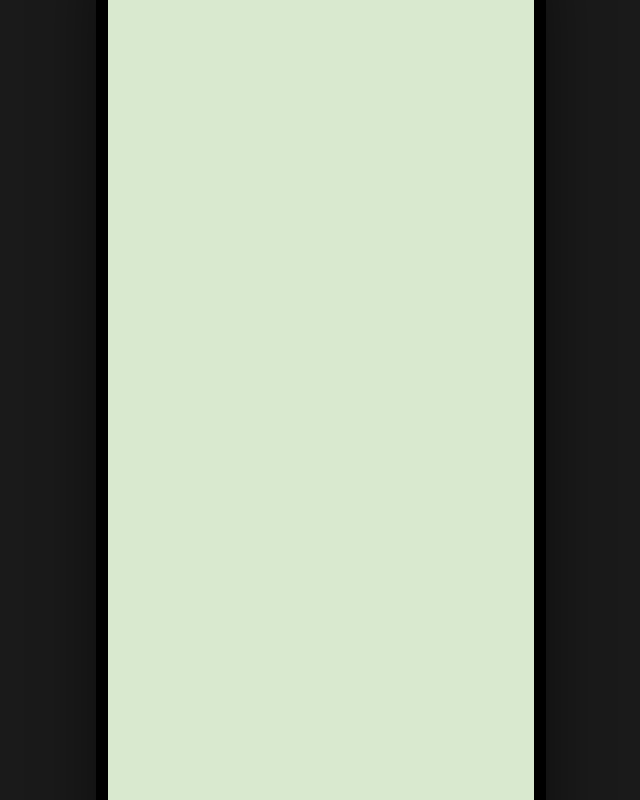
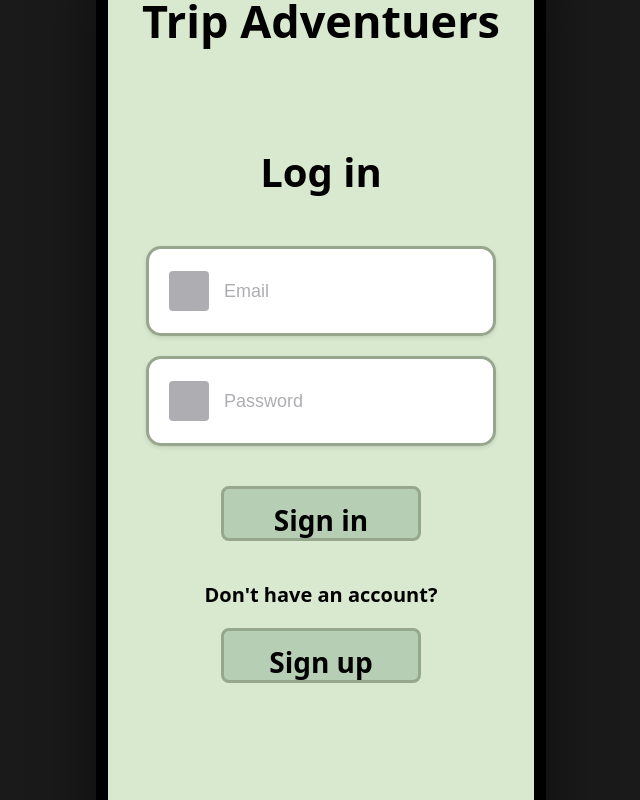
Before and after one commit to haywirebanana/cpsc481-tripadventurers, a React (Vite) app in the folder trip-adventurers/: page /login in a window 1280 px wide. Before the commit this address had no page. Shown: the whole page, without its empty margins (319-959 px from the left). Built offline with nearby package versions, Linux system fonts and the light colour scheme.

Commit message:
simple implementation of login/signup

```diff
--- a/trip-adventurers/src/App.jsx
+++ b/trip-adventurers/src/App.jsx
@@ -4,7 +4,7 @@ import PhoneFrame from "./layouts/PhoneFrame";
 
 // Pages
 import Login from "./pages/Login";
-import SignIn from "./pages/SignIn";
+import SignUp from "./pages/SignUp";
 import TripList from "./pages/TripList";
 import TripSetup from "./pages/TripSetup";
 import Explore from "./pages/Explore";
@@ -28,14 +28,15 @@ export default function App() {
 
           {/* AUTH PAGES */}
           <Route element={<AuthLayout />}>
-            <Route path="/" element={<Login />} />
-            <Route path="/signin" element={<SignIn />} />
+            <Route path="/login" element={<Login />} />
+            <Route path="/signup" element={<SignUp />} />
           </Route>
 
           {/* TRIP LIST PAGES (TOP NAV ONLY) */}
           <Route element={<TripListLayout />}>
             <Route path="/trip-list" element={<TripList />} />
             <Route path="/trip-setup" element={<TripSetup />} />
+            <Route path="/login" element={<Login />} />
           </Route>
 
           {/* TRIP PAGES (BOTTOM NAV ONLY) */}
--- a/trip-adventurers/src/components/TopNav.jsx
+++ b/trip-adventurers/src/components/TopNav.jsx
@@ -5,6 +5,7 @@ export default function TopNav() {
     <div>
       <Link to="/trip-list"><button>Trip List</button></Link>
       <Link to="/trip-setup"><button>Trip Setup</button></Link>
+      <Link to="/login"><button>Logout</button></Link>
     </div>
   );
 }
--- a/trip-adventurers/src/pages/Login.jsx
+++ b/trip-adventurers/src/pages/Login.jsx
@@ -1,13 +1,55 @@
 import { Link } from "react-router-dom";
+import "../styles/loginsignup.css";
 
 export default function Login() {
   return (
-    <div>
-      <h1>Login Page</h1>
+    <div className="landing-page">
+      {/* Title */}
+      <h1 className="title">Trip Adventuers</h1>
 
-      {/* Buttons to switch pages */}
-      <Link to="/signin"><button>Go to Sign Up</button></Link>
-      <Link to="/trip-list"><button>Login</button></Link>
+      {/* Login Text */}
+      <h2 className="login-text">Log in</h2>
+
+      {/* Email Input */}
+      <div className="input-wrapper email">
+        <div className="input-icon icon-mail">
+          <div className="vector" />
+        </div>
+        <input
+          type="email"
+          className="label"
+          placeholder="Email"
+        />
+      </div>
+
+      {/* Password Input */}
+      <div className="input-wrapper password">
+        <div className="input-icon icon-lock">
+          <div className="vector" />
+        </div>
+        <input
+          type="password"
+          className="label"
+          placeholder="Password"
+        />
+      </div>
+
+      {/* Sign In Button */}
+      <Link to="/trip-list">
+        <button className="button btn-signin">
+          <span>Sign in</span>
+        </button>
+      </Link>
+
+      {/* No Account Text */}
+      <p className="no-account">Don't have an account?</p>
+
+      {/* Sign Up Button */}
+      <Link to="/signup">
+        <button className="button btn-signup">
+          <span>Sign up</span>
+        </button>
+      </Link>
     </div>
   );
 }
--- a/trip-adventurers/src/pages/SignIn.jsx
+++ b/trip-adventurers/src/pages/SignUp.jsx
@@ -1,10 +1,10 @@
 import { Link } from "react-router-dom";
 
-export default function SignIn() {
+export default function SignUp() {
   return (
     <div>
       <h1>Sign Up Page</h1>
-      <Link to="/"><button>Already have an account?</button></Link>
+      <Link to="/login"><button>Already have an account?</button></Link>
       <Link to="/trip-list"><button>Sign Up</button></Link>
     </div>
   );
--- /dev/null
+++ b/trip-adventurers/src/styles/loginsignup.css
@@ -0,0 +1,157 @@
+/* Login.css - Modern, maintainable styles */
+
+.landing-page {
+  position: relative;
+  width: 100%;
+  max-width: 440px;
+  min-height: 100vh;
+  background: #D9E9CF;
+  margin: 0 auto;
+  padding: 60px 30px;
+  box-sizing: border-box;
+}
+
+/* -----------------------------
+   TYPOGRAPHY
+------------------------------ */
+
+.title {
+  width: 100%;
+  margin-bottom: 100px;
+  font-weight: 700;
+  font-size: 45px;
+  line-height: 1.2;
+  text-align: center;
+  color: #000;
+}
+
+.login-text {
+  width: 100%;
+  margin-bottom: 50px;
+  font-weight: 700;
+  font-size: 40px;
+  line-height: 1.2;
+  text-align: center;
+  color: #000;
+}
+
+.no-account {
+  width: 100%;
+  margin: 40px 0 20px;
+  font-weight: 700;
+  font-size: 20px;
+  line-height: 1.35;
+  text-align: center;
+  color: #000;
+}
+
+/* -----------------------------
+   FORM INPUTS
+------------------------------ */
+
+.input-wrapper {
+  position: relative;
+  width: 100%;
+  max-width: 350px;
+  height: 90px;
+  margin: 0 auto 20px;
+  background: #FFFFFF;
+  border: 3px solid #96A78D;
+  box-shadow: 0px 2px 4px rgba(0, 0, 0, 0.1);
+  border-radius: 15px;
+  box-sizing: border-box;
+  display: flex;
+  align-items: center;
+  padding-left: 75px;
+  padding-right: 20px;
+}
+
+.input-wrapper input {
+  width: 100%;
+  background: transparent;
+  border: none;
+  outline: none;
+  font-size: 18px;
+  line-height: 25px;
+  color: #000;
+}
+
+.input-wrapper input::placeholder {
+  color: #AEAEB2;
+  font-weight: 400;
+}
+
+/* Input Icons */
+.input-icon {
+  position: absolute;
+  width: 40px;
+  height: 40px;
+  left: 20px;
+  display: flex;
+  align-items: center;
+  justify-content: center;
+}
+
+.input-icon .vector {
+  width: 100%;
+  height: 100%;
+  background: #AEAEB2;
+  border-radius: 4px;
+}
+
+/* Icon variants */
+.icon-mail .vector {
+  width: 100%;
+  height: 100%;
+}
+
+.icon-lock .vector {
+  width: 100%;
+  height: 100%;
+}
+
+/* -----------------------------
+   BUTTONS
+------------------------------ */
+
+.button {
+  display: block;
+  width: 100%;
+  max-width: 200px;
+  height: 55px;
+  margin: 0 auto;
+  background: #B6CEB4;
+  border: 3px solid #96A78D;
+  border-radius: 8px;
+  font-weight: 700;
+  font-size: 28px;
+  line-height: 1;
+  color: #000;
+  cursor: pointer;
+  transition: all 0.2s ease;
+}
+
+.button:hover {
+  background: #A5BDA3;
+  transform: translateY(-2px);
+  box-shadow: 0px 4px 8px rgba(0, 0, 0, 0.15);
+}
+
+.button:active {
+  transform: translateY(0);
+  box-shadow: 0px 2px 4px rgba(0, 0, 0, 0.15);
+}
+
+.btn-signin {
+  margin-top: 40px;
+  margin-bottom: 15px;
+}
+
+.btn-signup {
+  margin-top: 15px;
+}
+
+/* Remove default link styling */
+a {
+  text-decoration: none;
+}
```
